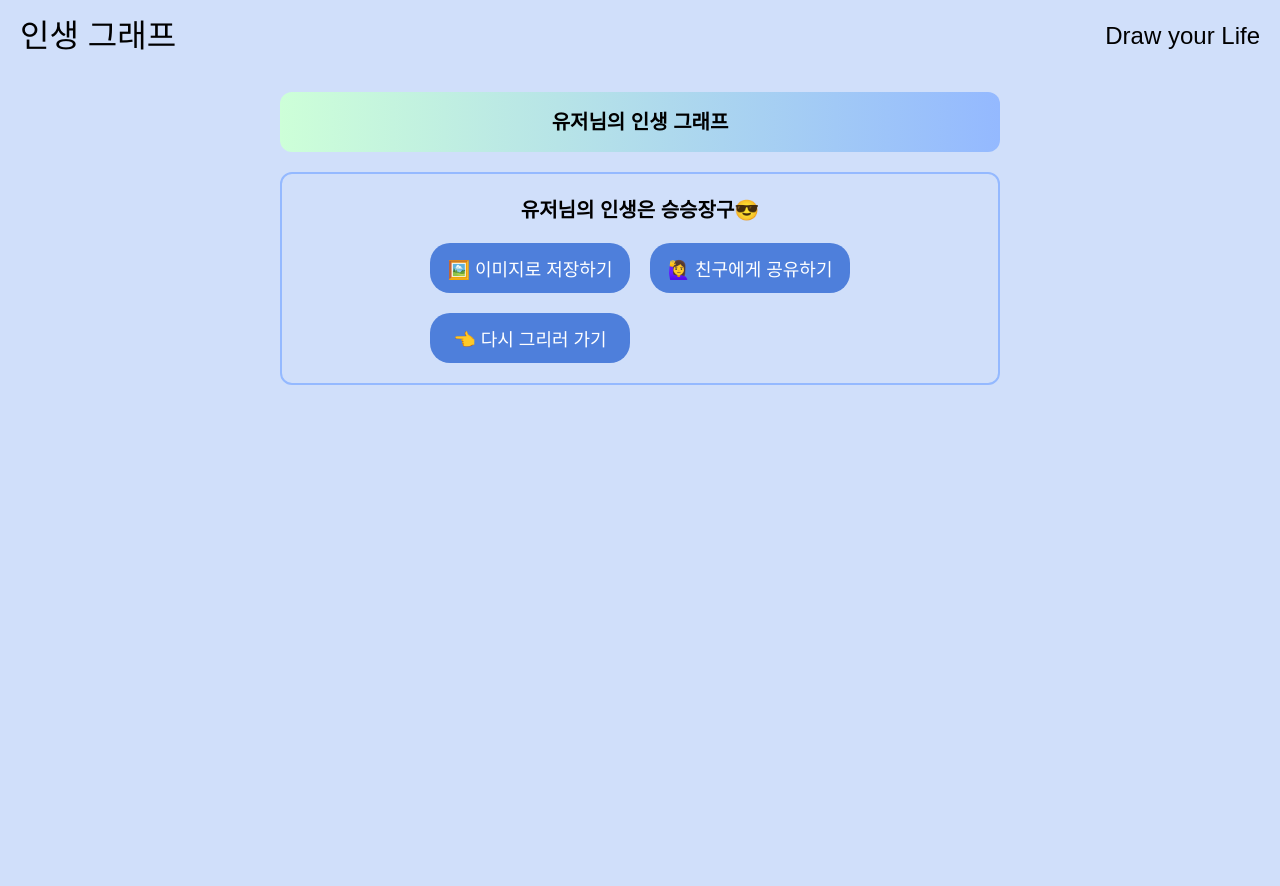
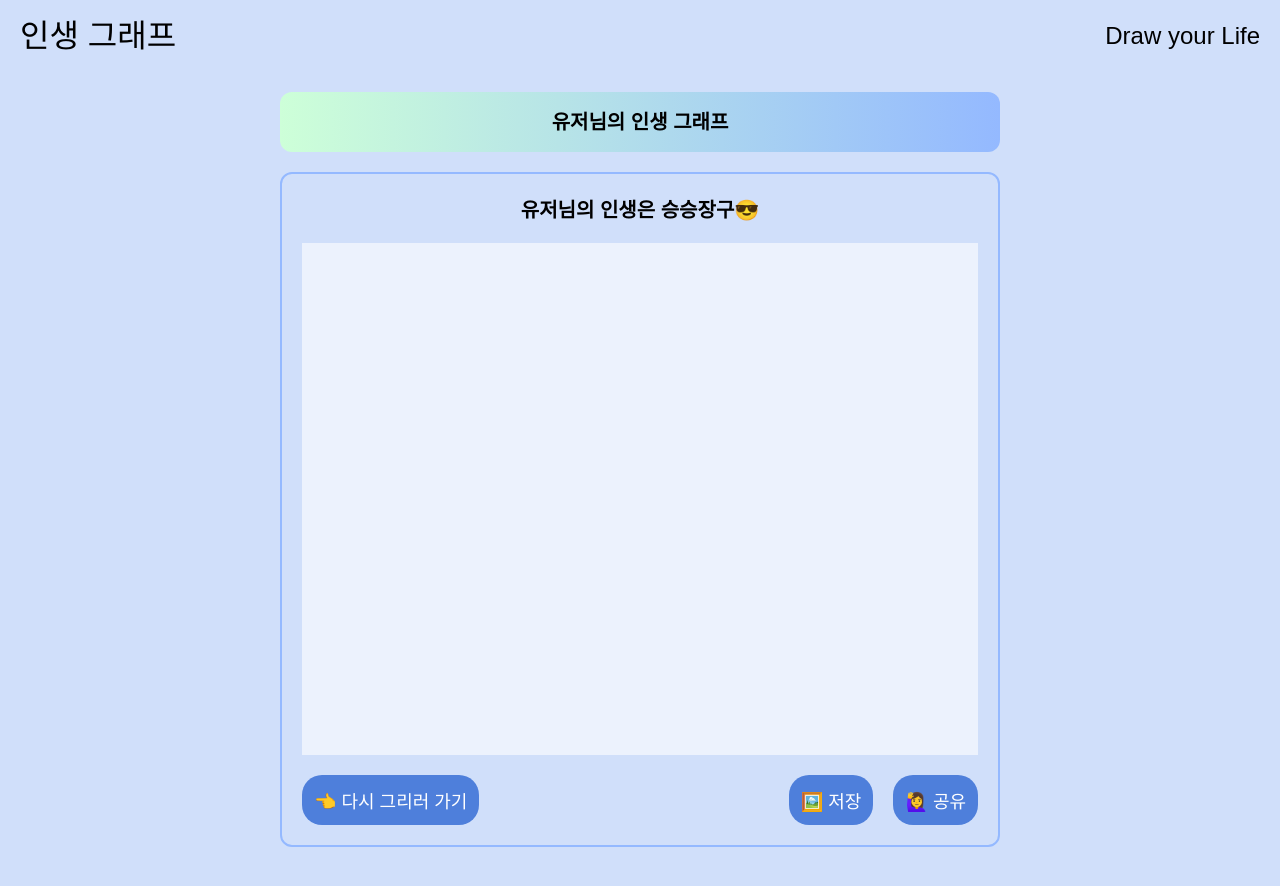
Before and after one commit to hongggyelim/lifeGraph, a React (Create React App) app: page /result in a window 1280 px wide. Before the commit the page ends 800 px from the top, so only its background shows below. Built offline with nearby package versions, Linux system fonts and the light colour scheme.

Commit message:
feat: svg 그래프 그리기

```diff
--- a/src/pages/Main/component/Graph/Graph.tsx
+++ b/src/pages/Main/component/Graph/Graph.tsx
@@ -11,7 +11,7 @@ const Graph = () => {
     const rect = e.currentTarget.getBoundingClientRect();
     const x = e.clientX - rect.left;
     const y = e.clientY - rect.top;
-    addPoint({ id: Date.now(), x, y, title: "" }); // 클릭한 좌표 추가가
+    addPoint({ id: Date.now(), x, y, title: "" }); // 클릭한 좌표 추가
   };
 
   const handleChange = (e: ChangeEvent<HTMLInputElement>, id: number) => {
--- a/src/pages/Main/component/Point/Point.tsx
+++ b/src/pages/Main/component/Point/Point.tsx
@@ -5,7 +5,7 @@ interface PointProp {
   x: number;
   y: number;
   title: string;
-  onChange: (e: ChangeEvent<HTMLInputElement>) => void;
+  onChange?: (e: ChangeEvent<HTMLInputElement>) => void;
 }
 const Point = forwardRef<HTMLInputElement, PointProp>(({ x, y, title, onChange }: PointProp, ref) => {
   return (
--- a/src/pages/Main/index.tsx
+++ b/src/pages/Main/index.tsx
@@ -11,7 +11,7 @@ const MainPage = () => {
     birthYear: 1990,
   });
   const { name, birthYear } = info;
-  const { resetPoints } = useGraphStore();
+  const { points, resetPoints } = useGraphStore();
   const navigate = useNavigate();
 
   // 페이지 로드 시 로컬 데이터 가져오기
@@ -25,6 +25,14 @@ const MainPage = () => {
   const handleClickReset = () => {
     const deleteConfirm = window.confirm("지금까지 입력한 데이터를 삭제하시겠습니까?");
     if (deleteConfirm) resetPoints();
+  };
+
+  const handleClickGetResult = () => {
+    if (points.length < 2) {
+      alert("두 개 이상 데이터를 입력해주세요");
+    } else {
+      navigate("/result");
+    }
   };
 
   return (
@@ -41,7 +49,7 @@ const MainPage = () => {
             <button type="button" id="reset-button" onClick={handleClickReset}>
               reset
             </button>
-            <button type="button" onClick={() => navigate("/result")}>
+            <button type="button" onClick={handleClickGetResult}>
               그래프 생성하기
             </button>
           </div>
--- /dev/null
+++ b/src/pages/Result/Graph/ResultGraph.tsx
@@ -0,0 +1,55 @@
+import { useEffect, useState } from "react";
+import { useGraphStore } from "../../../store/useGraphStore";
+import Point from "../../Main/component/Point/Point";
+
+const ResultGraph = () => {
+  const { points } = useGraphStore();
+  const [data, setData] = useState(points);
+
+  //x 좌표 기준으로 정렬
+  useEffect(() => {
+    const sorted = [...points].sort((a, b) => a.x - b.x);
+    setData(sorted);
+  }, []);
+  const generatePath = (points: { x: number; y: number }[]) => {
+    if (points.length < 2) return ""; // 두 점 이상이 필요
+
+    // Catmull-Rom Spline을 사용하여 점들 사이를 부드럽게 연결
+    let path = `M ${points[0].x} ${points[0].y}`; // 첫 번째 점으로 시작
+
+    // 점들 사이의 부드러운 경로 생성
+    for (let i = 1; i < points.length - 2; i++) {
+      const p0 = points[i - 1];
+      const p1 = points[i];
+      const p2 = points[i + 1];
+      const p3 = points[i + 2];
+
+      // Catmull-Rom Spline 공식
+      const cx1 = (p0.x + p1.x) / 2;
+      const cy1 = (p0.y + p1.y) / 2;
+      const cx2 = (p1.x + p2.x) / 2;
+      const cy2 = (p1.y + p2.y) / 2;
+      const cx3 = (p2.x + p3.x) / 2; // 마지막 제어점
+      const cy3 = (p2.y + p3.y) / 2; // 마지막 제어점
+
+      path += ` C ${cx1} ${cy1}, ${cx2} ${cy2}, ${cx3} ${cy3}, ${p3.x} ${p3.y}`; // Catmull-Rom 곡선 추가
+    }
+
+    return path;
+  };
+
+  const pathData = generatePath(data);
+
+  return (
+    <div className="result-graph-container">
+      <svg className="result-graph" width="100%" height="100%">
+        <path d={pathData} fill="transparent" stroke="black" strokeWidth="2" />
+      </svg>
+      {points.map((point) => (
+        <Point key={point.id} x={point.x} y={point.y} title={point.title} />
+      ))}
+    </div>
+  );
+};
+
+export default ResultGraph;
--- a/src/pages/Result/index.tsx
+++ b/src/pages/Result/index.tsx
@@ -1,8 +1,8 @@
 import { useEffect, useState } from "react";
 import { useNavigate } from "react-router-dom";
-import { useGraphStore } from "../../store/useGraphStore";
 import { InfoType } from "../../types/userInfoType";
 import "./result.scss";
+import ResultGraph from "./Graph/ResultGraph";
 
 const ResultPage = () => {
   const [info, setInfo] = useState<InfoType>({
@@ -10,7 +10,6 @@ const ResultPage = () => {
     birthYear: 1990,
   });
   const { name, birthYear } = info;
-  const { points } = useGraphStore();
   const navigate = useNavigate();
 
   // 페이지 로드 시 로컬 데이터 가져오기
@@ -40,18 +39,19 @@ const ResultPage = () => {
           <b className="result-title">
             {name}님의 인생은 {type[1]}
           </b>
+          <ResultGraph />
           <div id="result-button-wrapper">
-            <div>
-              <button type="button" onClick={() => navigate("/main")}>
-                🖼️ 이미지로 저장하기
-              </button>
-              <button type="button" onClick={() => navigate("/main")}>
-                🙋‍♀️ 친구에게 공유하기
-              </button>
-            </div>
             <button type="button" onClick={() => navigate("/main")}>
               👈 다시 그리러 가기
             </button>
+            <div>
+              <button type="button" onClick={() => navigate("/main")}>
+                🖼️ 저장
+              </button>
+              <button type="button" onClick={() => navigate("/main")}>
+                🙋‍♀️ 공유
+              </button>
+            </div>
           </div>
         </div>
       </div>
--- a/src/pages/Result/result.scss
+++ b/src/pages/Result/result.scss
@@ -4,21 +4,34 @@
   font-size: 20px;
 }
 #result-button-wrapper {
+  width: 100%;
   display: flex;
-  flex-direction: column;
+  gap: 20px;
   justify-content: space-between;
-  gap: 20px;
   button {
     background-color: $primary-color-300;
     color: white;
     font-size: 18px;
     height: 50px;
-    width: 200px;
     border-radius: 20px;
-    padding: 8px;
+    padding: 12px;
   }
   div {
     display: flex;
     gap: 20px;
   }
 }
+
+.result-graph-container {
+  position: relative;
+  width: 100%;
+  margin: 0 auto;
+  display: flex;
+  flex-direction: column;
+  overflow: hidden;
+  .result-graph {
+    background-color: rgba(255, 255, 255, 0.6);
+    width: 100%;
+    height: 40dvw;
+  }
+}
```
